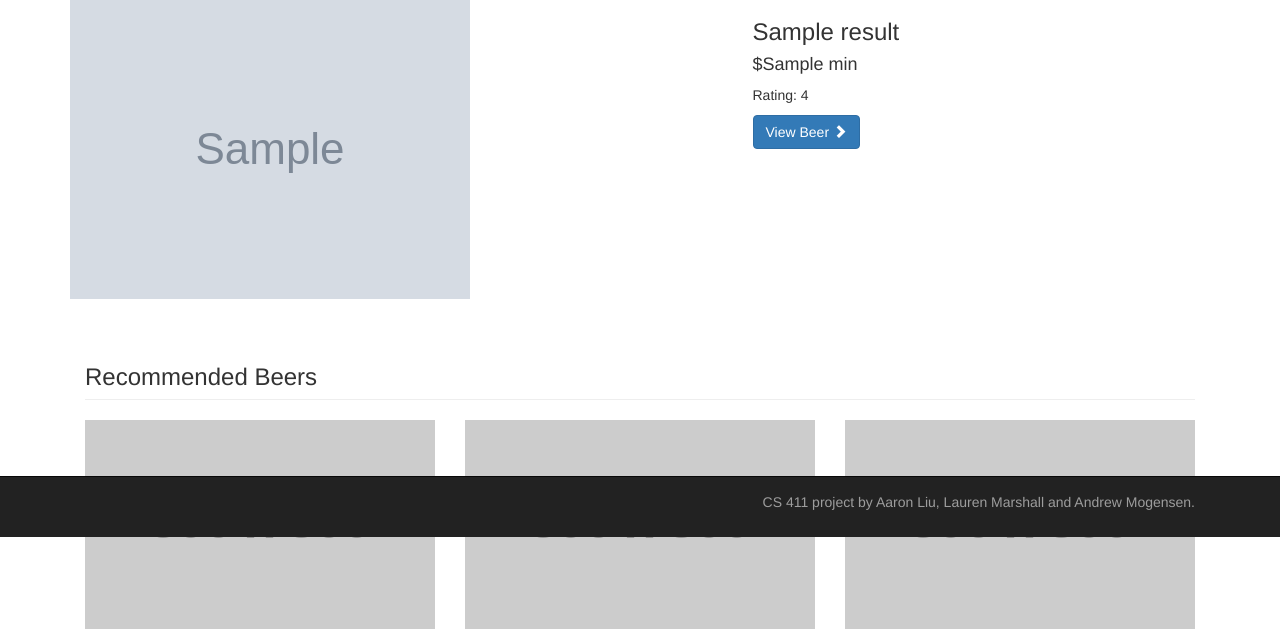
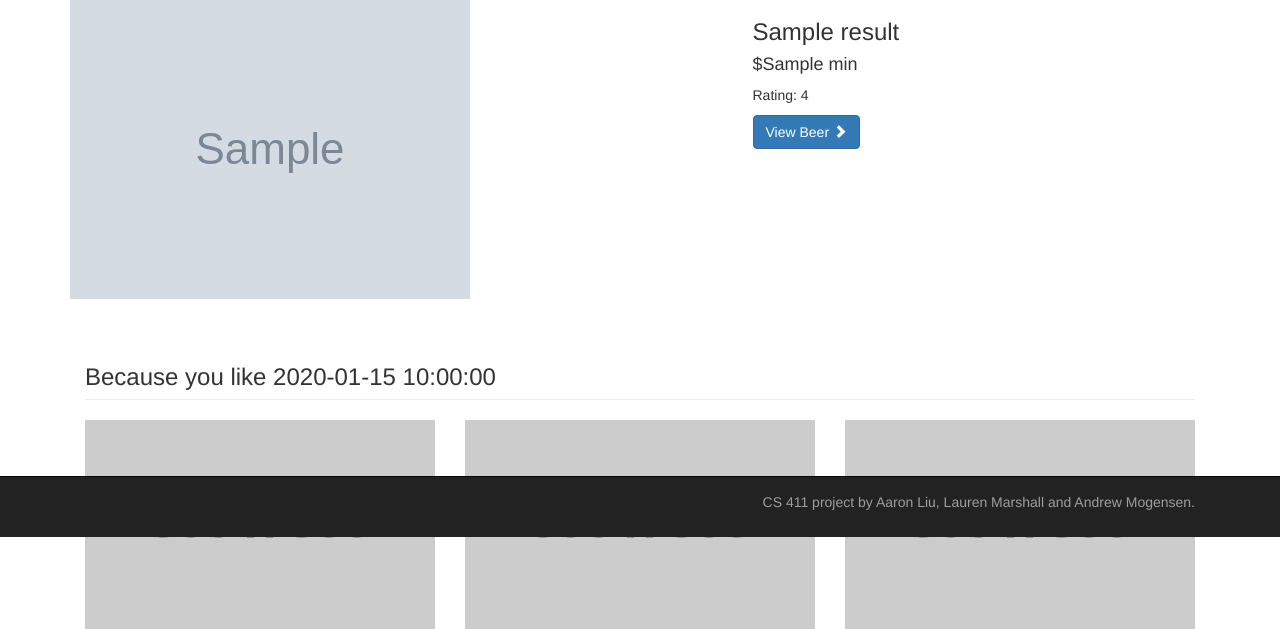
Before and after one commit to aliu899/beermecs411, a Flask app: template templates/query.html in a window 1280 px wide. Shown: the part 263-892 px from the top of the page. Run offline with Flask 2, Linux system fonts and the light colour scheme; the template is opened without the code that fills it: most values are stand-ins (such as "Sample title", 1, 10 or a date in 2020); grey boxes marked "Sample" are stand-in pictures; grey boxes labelled with a size stand in for pictures from a placeholder-image service; some libraries are stand-ins or nearby versions.

Commit message:
template

```diff
--- a/templates/query.html
+++ b/templates/query.html
@@ -102,7 +102,7 @@
 <!-- Related Projects Row -->
         <div class="container">
             <div class="col-lg-12">
-                <h3 class="page-header">Recommended Beers</h3>
+                <h3 class="page-header">Because you like {{ based_on }}</h3>
             </div>
 
             <div class="col-sm-4 col-xs-6">
```
